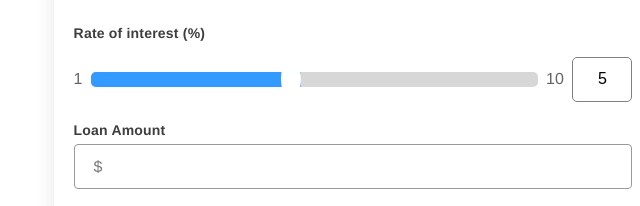
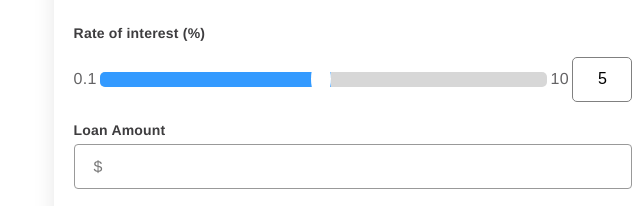
Before and after one commit to miguelamores/calculator, a website built with webpack: page index.html in a window 1280 px wide. Shown: the part 431-637 px from the top of the page, 138-778 px from the left. Built offline with nearby package versions, Linux system fonts and the light colour scheme.

Commit message:
range step

```diff
--- a/index.html
+++ b/index.html
@@ -37,8 +37,8 @@
                     <div class="slidecontainer">
                         <p class="label">Rate of interest (%)</p>
                         <div class="slidecontainer__range">
-                            <span class="slidecontainer__output min" >1</span>
-                            <input type="range" min="1" max="10" value="5" class="slidecontainer__slider" id="interest">
+                            <span class="slidecontainer__output min" >0.1</span>
+                            <input type="range" min="0.1" max="10" step="0.1" value="5" class="slidecontainer__slider" id="interest">
                             <span class="slidecontainer__output min">10</span>
                             <input type="text" class="slidecontainer__input" id="interestOutput" value="5"></input>
                         </div>
```
